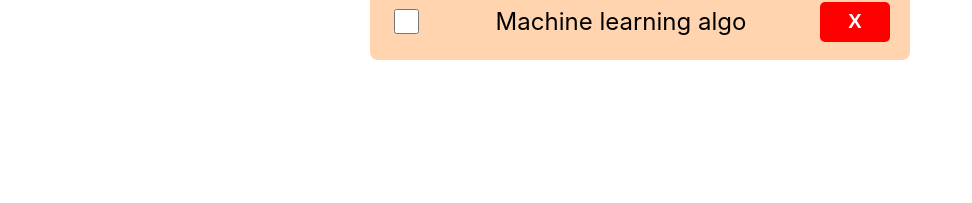
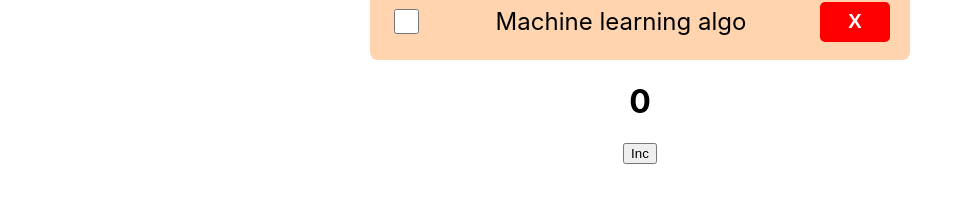
Before and after one commit to k-ashwini-m/to-do-appexcelr, a React (Create React App) app: page / in a window 1280 px wide. Shown: the part 475-678 px from the top of the page, without its empty margins (0-972 px from the left). Built offline with nearby package versions, Linux system fonts and the light colour scheme.

Commit message:
useState

```diff
--- a/src/pages/Home.js
+++ b/src/pages/Home.js
@@ -1,4 +1,5 @@
 import Task from "../Components/Task";
+import {useState} from 'react';
 export default function Home() {
   const tasklist = [
     "Work on bug #21",
@@ -6,6 +7,8 @@
     "Check with FE",
     "Machine learning algo",
   ];
+  const [count, setCount] = useState(0);
+  const incfun=()=>{setCount(count+1)}
   return (
     <center>
       <h1>React To-do 🌟</h1>
@@ -14,6 +17,10 @@
       {tasklist.map((v, i) => (
         <Task key={i} data={v} />
       ))}
+      <h1> {count} </h1>
+      <button onClick={incfun}>Inc</button>
     </center>
   );
 }
+
+// 50% React Hooks: useState
```
